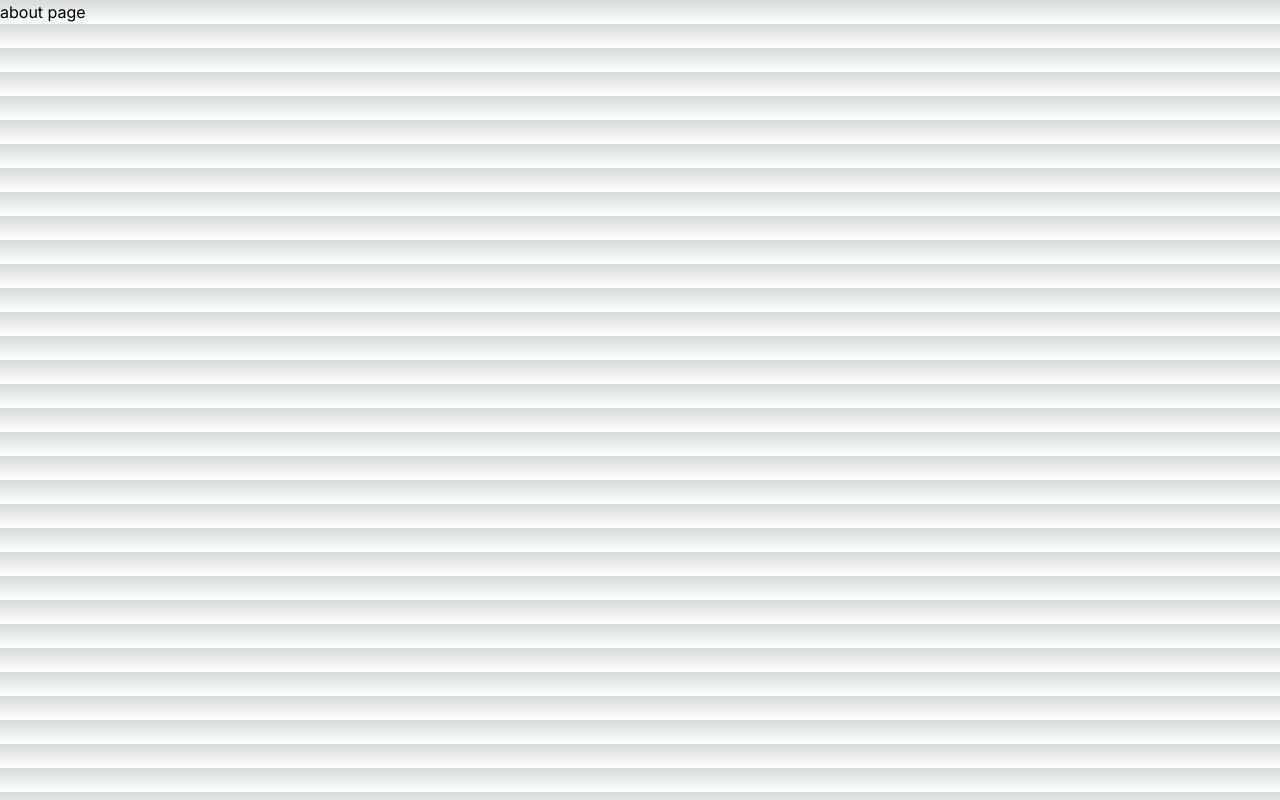
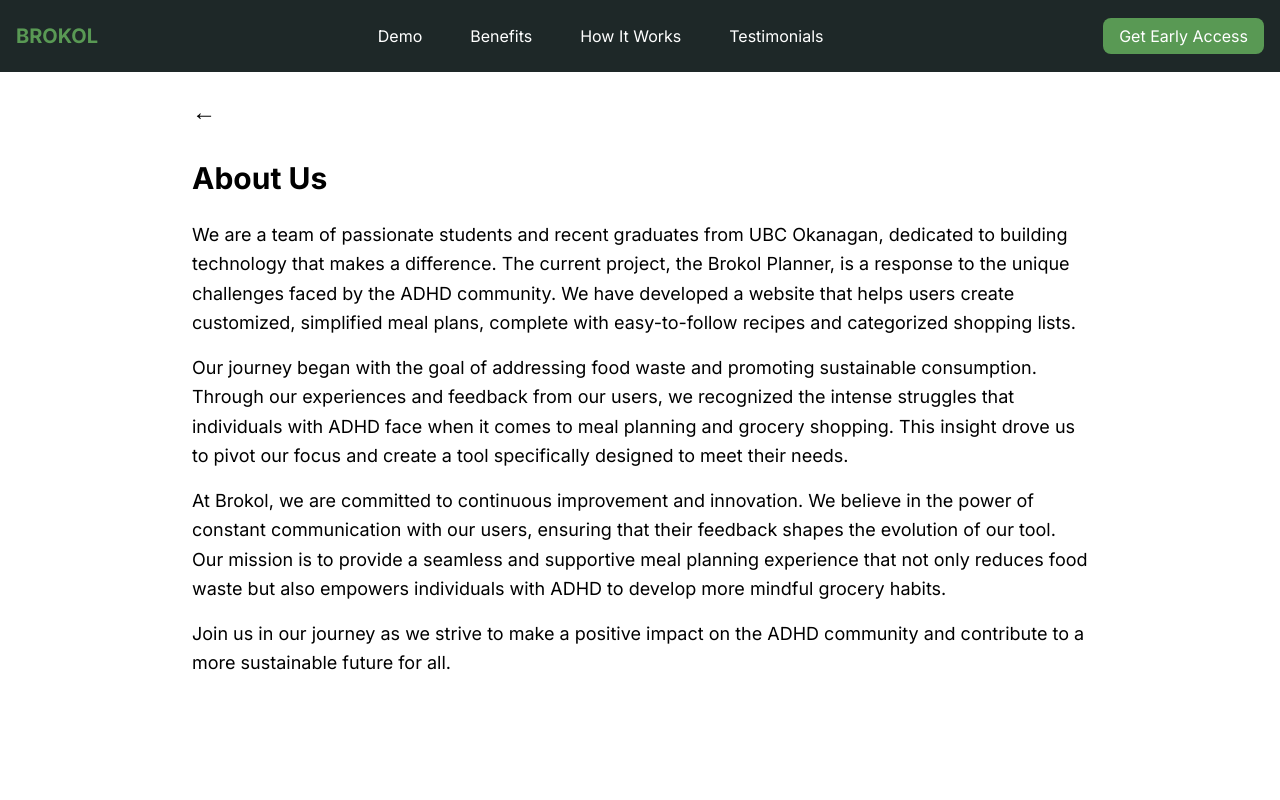
Before and after one commit to ammaarkhan/brokol-website, a Next.js app in the folder brokol-website/: page /about in a window 1280 px wide. Built offline with nearby package versions, Linux system fonts and the light colour scheme.

Commit message:
about page implementation

```diff
--- a/brokol-website/src/app/about/page.js
+++ b/brokol-website/src/app/about/page.js
@@ -1,7 +1,39 @@
+'use client';
 
+import Head from 'next/head';
+import TopBar from '../components/TopBar';
+import Link from 'next/link';
 
 export default function About() {
   return (
-    <div>about page</div>
+    <div className="bg-white min-h-screen">
+      <Head>
+        <title>About Us - BROKOL</title>
+        <link rel="icon" href="/favicon.ico" />
+      </Head>
+
+      <TopBar />
+
+      <main className="text-black pt-24 px-4 sm:px-8 md:px-16 lg:px-32">
+        <div className="container mx-auto max-w-4xl">
+          <Link href="/" className="flex items-center text-black mb-8">
+            <span className="text-2xl mr-2 font-bold">←</span>
+          </Link>
+          <h1 className="text-3xl font-bold mb-6">About Us</h1>
+          <p className="text-lg leading-relaxed mb-4">
+            We are a team of passionate students and recent graduates from UBC Okanagan, dedicated to building technology that makes a difference. The current project, the Brokol Planner, is a response to the unique challenges faced by the ADHD community. We have developed a website that helps users create customized, simplified meal plans, complete with easy-to-follow recipes and categorized shopping lists.
+          </p>
+          <p className="text-lg leading-relaxed mb-4">
+            Our journey began with the goal of addressing food waste and promoting sustainable consumption. Through our experiences and feedback from our users, we recognized the intense struggles that individuals with ADHD face when it comes to meal planning and grocery shopping. This insight drove us to pivot our focus and create a tool specifically designed to meet their needs.
+          </p>
+          <p className="text-lg leading-relaxed mb-4">
+            At Brokol, we are committed to continuous improvement and innovation. We believe in the power of constant communication with our users, ensuring that their feedback shapes the evolution of our tool. Our mission is to provide a seamless and supportive meal planning experience that not only reduces food waste but also empowers individuals with ADHD to develop more mindful grocery habits.
+          </p>
+          <p className="text-lg leading-relaxed">
+            Join us in our journey as we strive to make a positive impact on the ADHD community and contribute to a more sustainable future for all.
+          </p>
+        </div>
+      </main>
+    </div>
   );
 }
--- a/brokol-website/src/app/page.js
+++ b/brokol-website/src/app/page.js
@@ -3,6 +3,7 @@
 import Head from "next/head";
 import TopBar from "../app/components/TopBar";
 import Image from "next/image";
+import Link from "next/link";
 import { db, addDoc, collection } from "../app/firebase";
 import projectZeroLogo from "../app/images/projectzero.png";
 import eubcologo from "../app/images/eubco.png";
@@ -437,9 +438,9 @@
           </div>
           <div className="container mx-auto mt-8 border-t border-gray-700 pt-4 flex justify-center space-x-8 text-sm">
             <p>© 2024 BROKOL. All rights reserved.</p>
-            <a href="#" className="hover:underline">
-              About Us
-            </a>
+            <Link href="/about">
+              <span className="hover:underline">About Us</span>
+            </Link>
             <a
               href="https://www.termsfeed.com/live/3e404b75-36de-40c0-9b69-409c2c6d8b42"
               target="_blank"
```
